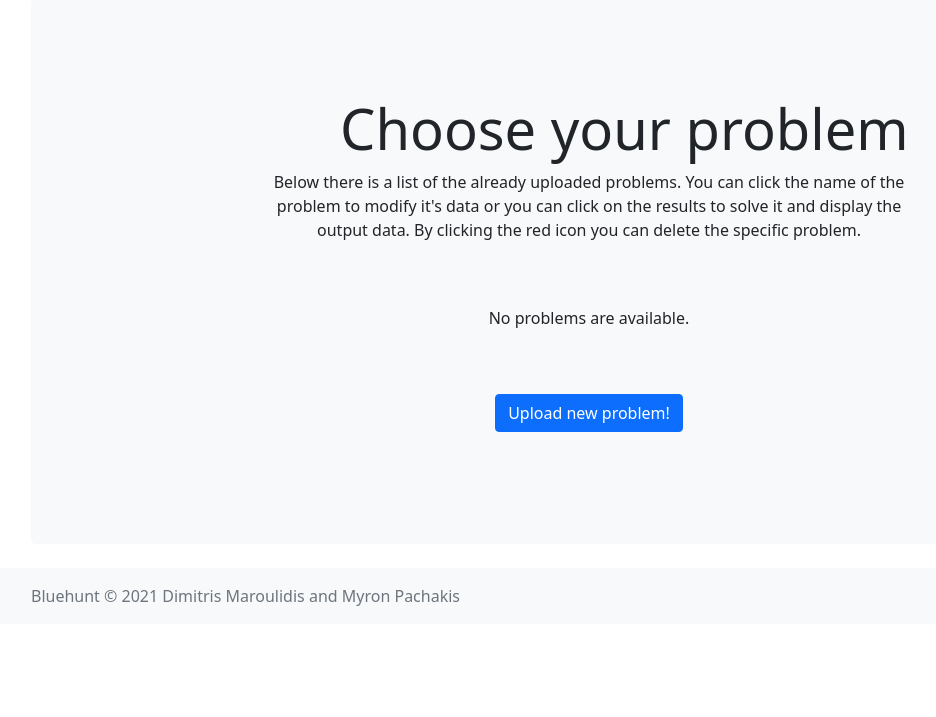
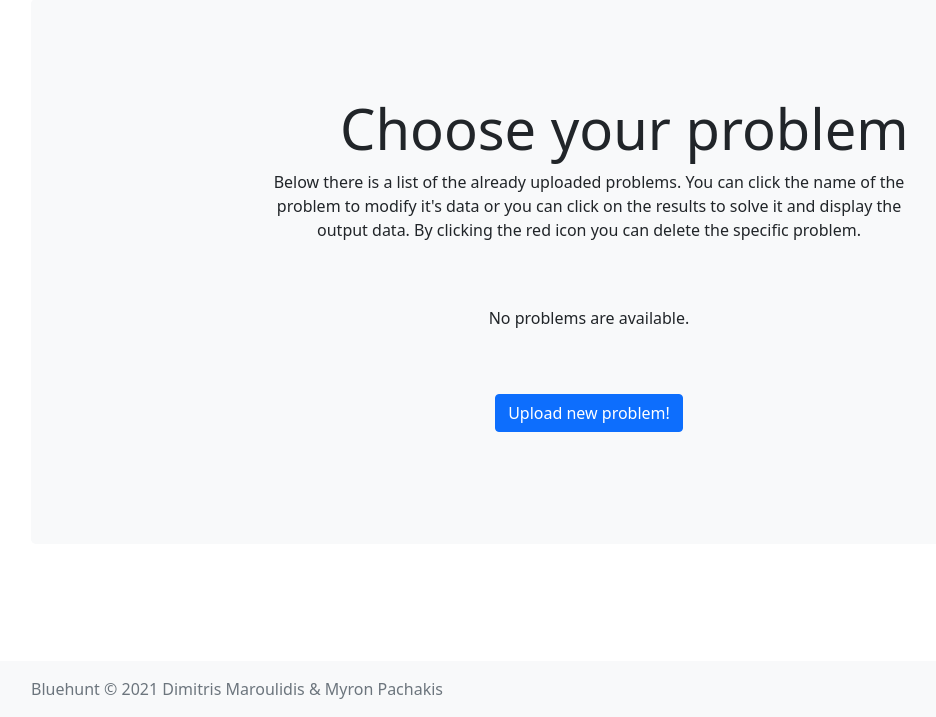
Before and after one commit to quu7/bluehunt, a Django app: page / in a window 1280 px wide. Shown: the part 83-800 px from the top of the page, without its empty margins (51-987 px from the left). Run offline with Django 3.2, Linux system fonts and the light colour scheme; data that the repository does not hold is empty.

Commit message:
Make footer sticky.

```diff
--- a/minora/templates/minora/details.html
+++ b/minora/templates/minora/details.html
@@ -1,7 +1,7 @@
 {% include 'minora/header.html' with title='Problem Details' %}
 {% include 'minora/navbar-problem.html' %}
 
-<div class="container text-center" style="margin-top:2%">
+<div class="container text-center pb-5" style="margin-top:2%">
     <div class="p-5 mb-4 bg-light rounded-3">
         <div class="container-fluid py-5 ">
 
--- a/minora/templates/minora/evaluate_alternative.html
+++ b/minora/templates/minora/evaluate_alternative.html
@@ -1,6 +1,6 @@
 {% include 'minora/header.html' with title='Evaluate New Alternative'%}
 {% include 'minora/navbar-problem.html' %}
-<div class="container text-center" style="margin-top:2%">
+<div class="container text-center pb-5" style="margin-top:2%">
     <div class="p-5 mb-4 bg-light rounded-3">
         <div class="container-fluid py-5">
             <h2>Evaluate New Alternative</h2>
--- a/minora/templates/minora/footer.html
+++ b/minora/templates/minora/footer.html
@@ -1,6 +1,6 @@
-<footer class="footer mt-auto py-3 bg-light">
+<footer class="footer mt-auto py-3 bg-light fixed-bottom">
     <div class="container">
-        <span class="text-muted">Bluehunt &#169; 2021 Dimitris Maroulidis and Myron Pachakis</span>
+        <span class="text-muted">Bluehunt &#169; 2021 Dimitris Maroulidis & Myron Pachakis</span>
     </div>
 </footer>
 <script src="https://cdn.jsdelivr.net/npm/bootstrap@5.1.0/dist/js/bootstrap.bundle.min.js" integrity="sha384-U1DAWAznBHeqEIlVSCgzq+c9gqGAJn5c/t99JyeKa9xxaYpSvHU5awsuZVVFIhvj" crossorigin="anonymous"></script>
--- a/minora/templates/minora/index.html
+++ b/minora/templates/minora/index.html
@@ -1,6 +1,6 @@
 {% include 'minora/header.html' with title='Index Of Problems' %}
 {% include 'minora/navbar.html' %}
-<div class="container" style="margin-top:2%">
+<div class="container pb-5" style="margin-top:2%">
     <div class="p-5 mb-4 bg-light rounded-3">
         <div class="container-fluid py-5">
 <h1 class="display-4 offset-md-3">Choose your problem</h1>
--- a/minora/templates/minora/replace_problem_file.html
+++ b/minora/templates/minora/replace_problem_file.html
@@ -1,6 +1,6 @@
 {% include 'minora/header.html' with title='Replace Problem File' %}
 {% include 'minora/navbar-problem.html' %}
-<div class="container" style="margin-top:2%">
+<div class="container pb-5" style="margin-top:2%">
     <div class="p-5 mb-4 bg-light rounded-3">
         <div class="container-fluid py-5">
 
--- a/minora/templates/minora/results.html
+++ b/minora/templates/minora/results.html
@@ -1,6 +1,6 @@
 {% include 'minora/header.html' with title='UTASTAR Results'%}
 {% include 'minora/navbar-problem.html' %}
-<div class="container" style="margin-top:2%">
+<div class="container pb-5" style="margin-top:2%">
     <div class="p-5 mb-4 bg-light rounded-3">
         <div class="container-fluid py-5 text-center">
 
--- a/minora/templates/minora/upload_problem.html
+++ b/minora/templates/minora/upload_problem.html
@@ -1,6 +1,6 @@
 {% include 'minora/header.html' with title='Create New Problem' %}
 {% include 'minora/navbar.html' %}
-<div class="container" style="margin-top:2%">
+<div class="container pb-5" style="margin-top:2%">
     <div class="p-5 mb-4 bg-light rounded-3">
         <div class="container-fluid py-5">
 
```
